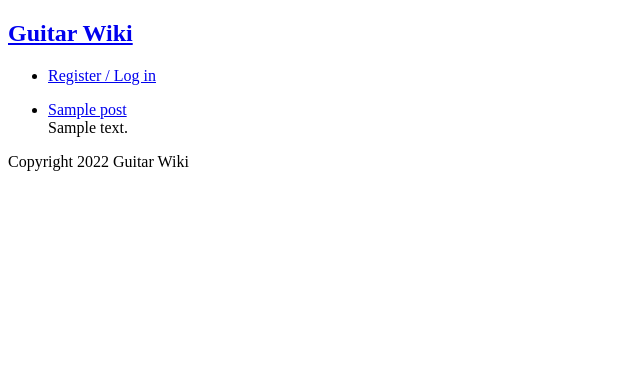
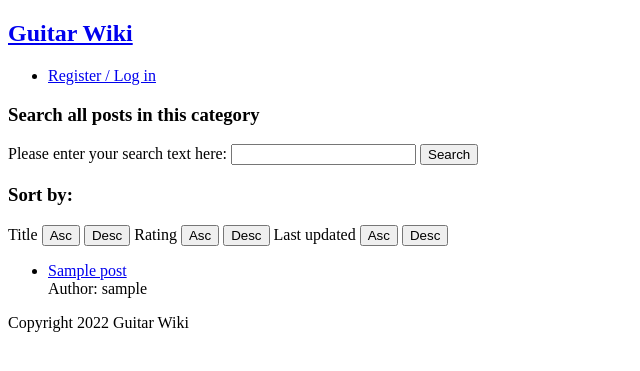
Before and after one commit to StanKoto/guitar-hub-v1, a Node server app: page /posts in a window 1280 px wide. Shown: the top 371 px of the page, without its empty margins (0-640 px from the left). Run offline with Node 20, Linux system fonts and the light colour scheme; tables that the repository leaves empty hold one stand-in row (values such as "Sample post"); some libraries are stand-ins or nearby versions.

Commit message:
Implemented full text search and search result sorting

```diff
--- a/middleware/searchResults.js
+++ b/middleware/searchResults.js
@@ -1,21 +1,19 @@
 exports.searchResults = (model, populateOne, populateTwo) => async (req, res, next) => {
   let results;
   const query = { ...req.query };
-  const excludedFields = [ 'select', 'sort', 'page', 'limit' ];
+  const excludedFields = [ 'select', 'sort', 'textSearch', 'page', 'limit' ];
   for (param of excludedFields) {
     delete query[param];
   }
-  const queryString = JSON.stringify(query).replace(/b\gt|gte|lt|lte|in\b/g, match => `$${match}`);
+  const queryString = JSON.stringify(query).replace(/\bgt|gte|lt|lte|in\b/g, match => `$${match}`);
   const adjustedQuery = JSON.parse(queryString);
-  results = model.find(adjustedQuery);
+  if (req.query.textSearch) adjustedQuery['$text'] = { $search: req.query.textSearch.split(',').join(' ') }
+  results = req.query.textSearch ? model.find(adjustedQuery, { score: { $meta: 'textScore' } }) : model.find(adjustedQuery)
   if (req.query.select) results = results.select(req.query.select.split(',').join(' '))
   if (populateOne) results = results.populate(populateOne);
   if (populateTwo) results = results.populate(populateTwo);
-  if (req.query.sort) {
-    results = results.sort(req.query.sort.split(',').join(' '));
-  } else {
-    results = results.sort('-createdAt');
-  }
+  if (req.query.textSearch) results = results.sort({ score: { $meta: 'textScore' } })
+  results = req.query.sort ? results.sort(req.query.sort.split(',').join(' ')) : results.sort('-createdAt')
   const page = parseInt(req.query.page, 10) || 1;
   const limit = parseInt(req.query.limit, 10) || 25;
   const startIndex = (page - 1) * limit;
--- a/models/Post.js
+++ b/models/Post.js
@@ -33,6 +33,8 @@ const postSchema = new mongoose.Schema({
 function arrayLimit(val) {
   return val.length <= 10;
 };
+
+postSchema.index({ title: 'text', contents: 'text' });
 
 postSchema.statics.getPostCount = async function (authorId) {
   const aggregationResults = await this.aggregate([
--- a/models/User.js
+++ b/models/User.js
@@ -46,6 +46,8 @@ const userSchema = new mongoose.Schema({
   toObject: { virtuals: true }
 });
 
+userSchema.index({ username: 'text', email: 'text' });
+
 userSchema.pre('save', async function (next) {
   if (!this.isModified('password')) return next()
   const saltRounds = 10;
--- a/public/js/modules/helpers.js
+++ b/public/js/modules/helpers.js
@@ -39,4 +39,50 @@ const makeRequest = async (url, method, redirectUrl, body, customErrors, message
   }
 };
 
-export { emptyErrors, makeRequest };
+const adjustUrl = (paramName, paramValue) => {
+  const urlPath = location.pathname;
+  const urlQuery = location.search;
+  if (urlQuery.length !== 0) {
+    const searchParams = new URLSearchParams(urlQuery);
+    if (searchParams.has(paramName)) {
+      if (paramName === 'sort' || paramName === 'select') {
+        const splitValue = paramValue.split('-');
+        const checkValue = splitValue.length === 1 ? splitValue[0] : splitValue[1];
+        const keyValuePairs = urlQuery.split('&');
+        for (let i = 0; i < keyValuePairs.length; i++) {
+          const pair = keyValuePairs[i].split('=');
+          if (pair[0].includes(paramName)) {
+            if (!pair[1].includes(checkValue)) {
+              keyValuePairs[i] += `,${paramValue}`;
+            } else {
+              const splitValue = pair[1].split(',');
+              for (let j = 0; j < splitValue.length; j++) {
+                if (splitValue[j].includes(checkValue)) splitValue.splice(j, 1, paramValue)
+              }
+              keyValuePairs.splice(i, 1, `${pair[0]}=${splitValue.join(',')}`);
+            }
+          }
+        }
+        return `${urlPath}${keyValuePairs.join('&')}`;
+      } else {
+        searchParams.set(paramName, paramValue);
+        return `${urlPath}?${searchParams.toString()}`;
+      }
+    } else {
+      return `${urlPath}${urlQuery}&${paramName}=${paramValue}`;
+    }
+  } else {
+    return `${urlPath}?${paramName}=${paramValue}`;
+  }
+};
+
+const setupSorting = (elementId, sortingField) => {
+  document.getElementById(elementId).addEventListener('click', (e) => {
+    e.preventDefault();
+
+    const url = adjustUrl('sort', sortingField);
+    location.assign(url);
+  });
+};
+
+export { emptyErrors, makeRequest, adjustUrl, setupSorting };
--- /dev/null
+++ b/public/js/postScripts/getPosts.js
@@ -0,0 +1,21 @@
+import { adjustUrl, setupSorting } from '../modules/helpers.js';
+
+const form = document.querySelector('form');
+
+form.addEventListener('submit', (e) => {
+  e.preventDefault();
+
+  const searchText = form.searchText.value;
+  if (searchText.length === 0) return location.reload()
+
+  const url = adjustUrl('textSearch', searchText);
+
+  location.assign(url);
+});
+
+setupSorting('title-asc', 'title');
+setupSorting('title-desc', '-title');
+setupSorting('rating-asc', 'averageRating');
+setupSorting('rating-desc', '-averageRating');
+setupSorting('updated-asc', 'updatedAt');
+setupSorting('updated-desc', '-updatedAt');
--- a/views/postViews/getPosts.ejs
+++ b/views/postViews/getPosts.ejs
@@ -1,11 +1,31 @@
 <%- include('../partials/header'); %>
+  <form>
+    <h3>Search all posts in this category</h3>
+    <span>
+      <label for="searchText">Please enter your search text here:</label>
+      <input type="text" name="searchText">
+      <button>Search</button>
+    </span>
+  </form>
+  <% if (posts.results.length === 0) { %>
+    <h3>Sorry, we couldn't find what you were looking for. Please try again with another search text!</h3>
+  <% } else { %>
+    <span>
+      <h3>Sort by: </h3>
+      Title <button id="title-asc">Asc</button> <button id="title-desc">Desc</button>
+      Rating <button id="rating-asc">Asc</button> <button id="rating-desc">Desc</button>
+      Last updated <button id="updated-asc">Asc</button> <button id="updated-desc">Desc</button>
+    </span>
     <ul>
       <% for (post of posts.results) { %>
         <li>
           <a href="/posts/<%= post._id %>/<%= post.slug %>"><%= post.title %></a>
           <br>
-        <span><%= post.contents %></span>
+          <span>Author: <%= post.author.username %></span>
         </li>
       <% } %>
     </ul>
+  <% } %>
+
+  <script type="module" src="/js/postScripts/getPosts.js"></script>
 <%- include('../partials/footer'); %>
```
Also changed, not shown: public/js/userScripts/getUsers.js (added, +24 -0 lines), views/userViews/getUsers.ejs (+22 -0 lines). Lines whose indentation alone changed are shown as unchanged.
